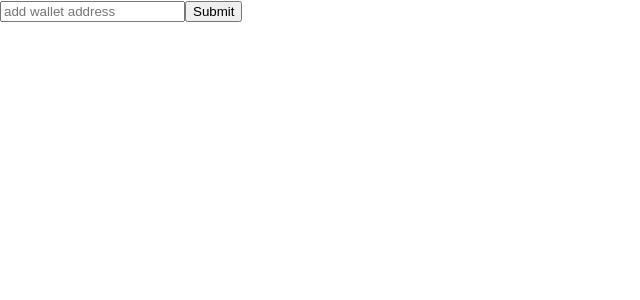
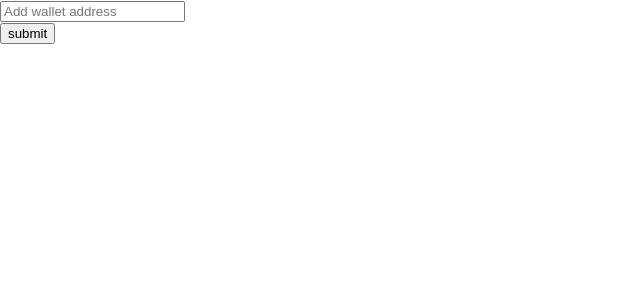
Before and after one commit to madeleinema-cee/cryptocurrency_wallet_watch, a React (Create React App) app: page / in a window 1280 px wide. Shown: the top 300 px of the page, without its empty margins (0-640 px from the left). Built offline with nearby package versions, Linux system fonts and the light colour scheme.

Commit message:
created components to reterive data from api

```diff
--- a/src/App.js
+++ b/src/App.js
@@ -1,27 +1,24 @@
-import React, {Component} from 'react';
+import './App.css';
+import React, {Component}from 'react';
+import Addresses from "./components/Addresses";
+import AddAddress from "./components/AddAddress";
 
 
-export class App extends Component {
+class App extends Component{
    constructor(props) {
       super(props);
       this.state = {
          isLoaded: false,
+         addresses:[],
          error: null,
-      address: null,
-      balances: [],
-    };
+         balances: []
+      }
 
       this.apiBase = 'https://blockchain.info/rawaddr/'
-    this.onSubmit = this.onSubmit.bind(this);
-    this.onChange = this.onChange.bind(this);
    }
 
-  onChange(event) {
-    this.setState({'address': event.target.value})
-  }
-
-  onSubmit(event) {
-    fetch('https://api.allorigins.win/raw?url=' + this.apiBase + this.state.address)
+   fetchBitcoinTranscationDataWithAPI(address){
+      fetch('https://api.allorigins.win/raw?url=' + this.apiBase + address)
       .then(res => res.json())
       .then(
           (result) => {
@@ -29,6 +26,7 @@ export class App extends Component {
                 isLoaded: true,
                 balances: this.formatBalances(result.txs),
              });
+             console.log(this.state.balances)
         },
         // Note: it's important to handle errors here
         // instead of a catch() block so that we don't swallow
@@ -40,52 +38,59 @@ export class App extends Component {
           });
         }
       )
-    event.preventDefault();
 
    }
 
    formatBalances(inputData) {
-    console.log(inputData)
       let data = {}
-    for (let i = 0; i < inputData.length; i++){
-      data[inputData[i]['hash']] = {
-        'time': inputData[i]['time'],
-        'result': inputData[i]['result'],
+      for (let i = 0; i < inputData.length; i++) {
+         let dateString = new Date(inputData[i]['time'] * 1000).toISOString()
+         let convertedCryptoAmount = inputData[i]['result']/ 100000000
+         data[dateString] =  convertedCryptoAmount
+
       }
+
+      return data
    }
-    return data
+
+   addAddress = (address) => {
+      this.fetchBitcoinTranscationDataWithAPI(address)
+
+      // const newAddress = {
+      //    address: address,
+      // }
+      // this.setState({addresses: [...this.state.addresses, newAddress]})
+
    }
 
    render() {
       const {isLoaded, address, balances} = this.state;
-    console.log(balances)
-    if (!isLoaded) {
+
+      if (!isLoaded){
          return (
-        <div>
-          <div>
-            <form ref="form" onSubmit={this.onSubmit} className="form-inline">
-              <input type="text" onChange={this.onChange} value={this.state.address} className="form-control"
-                     placeholder="add wallet address"/>
-              <button type="submit" className="btn btn-default">Submit</button>
-            </form>
-          </div>
-        </div>
-      )
+             <React.Fragment>
+               <AddAddress addAddress={this.addAddress}/>
+
+             </React.Fragment>)
           }
 
       return (
+          <React.Fragment>
+             <Addresses addresses= {this.state.addresses}/>
              <div>
+                {address}
                {
                   Object.keys(this.state.balances).map((key, index)=> (
-              <p>{key} | {balances[key]['time']} | {balances[key]['result']}</p>
+                 <p>{key} | {balances[key]}</p>
                   ))
                }
             </div>
+          </React.Fragment>
       )
+   }
 }
 
 
-}
 
 
 export default App;
--- a/src/components/AddAddress.js
+++ b/src/components/AddAddress.js
@@ -0,0 +1,53 @@
+import React, {Component} from 'react';
+
+export class AddAddress extends Component{
+  constructor(props) {
+    super(props);
+    this.state = {
+      isLoaded: false,
+      error: null,
+      address: null,
+    };
+
+    this.onSubmit = this.onSubmit.bind(this);
+    this.onChange = this.onChange.bind(this);
+  }
+
+  onChange(event) {
+    this.setState({'address': event.target.value})
+  }
+   onSubmit = (event) => {
+      //在 React 中另一个不同点是你不能通过返回 false 的方式阻止默认行为。你必须显式的使用 preventDefault 。
+      event.preventDefault();
+      this.props.addAddress(this.state.address)
+      //this.state is like self.state
+      this.setState({
+         address: '',
+      })
+   }
+
+   render() {
+      return(
+          <form onSubmit={this.onSubmit}>
+             <div>
+             <input
+                 type='text'
+                 name='address'
+                 placeholder='Add wallet address'
+                 value = {this.state.address}
+                 onChange={this.onChange}
+             />
+             </div>
+             <div>
+             <input
+                 type='submit'
+                 value='submit'
+                 className='btn'
+             />
+             </div>
+          </form>
+      )
+   }
+}
+
+export default AddAddress
--- /dev/null
+++ b/src/components/AddressItem.js
@@ -0,0 +1,20 @@
+import React, {Component} from 'react';
+
+export class AddressItem extends Component {
+
+   render() {
+      const {address} = this.props.address
+      return(
+             <React.Fragment>
+             <tr>
+                <div>test</div>
+                <th>{address}</th>
+             </tr>
+             </React.Fragment>
+      )
+   }
+}
+
+
+
+export default AddressItem
--- /dev/null
+++ b/src/components/Addresses.js
@@ -0,0 +1,17 @@
+import React, {Component}from 'react';
+import AddressItem from "./AddressItem"
+import PropTypes from 'prop-types'
+
+class Addresses extends Component {
+
+   render(){
+      return this.props.addresses.map((address) => (
+         <AddressItem key={address.id} address = {address}/>
+          )
+      );
+   }
+}
+
+
+
+export default Addresses
```
Lines whose indentation alone changed are shown as unchanged.
